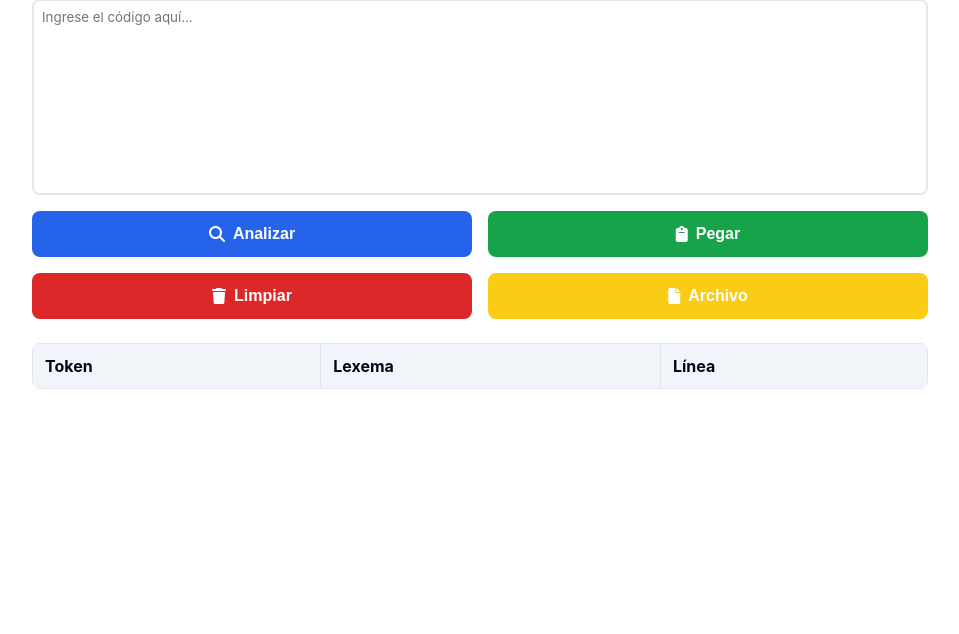
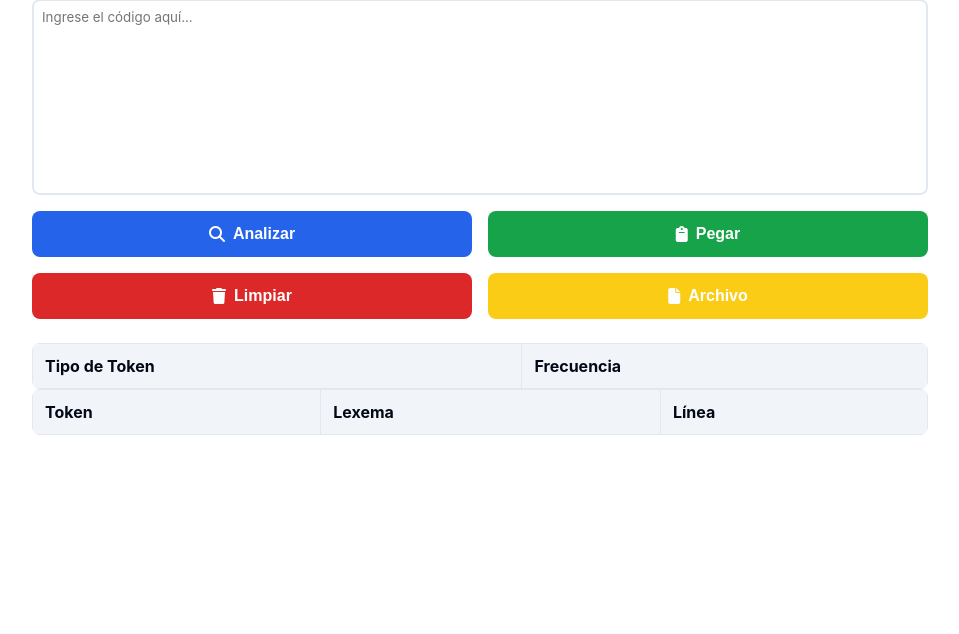
Before and after one commit to FdevMX/Analizador-Lexico-v2, a Flask app: page / in a window 1280 px wide. Shown: the part 130-764 px from the top of the page, without its empty margins (160-1119 px from the left). Run offline with Flask 3, Linux system fonts and the light colour scheme; lists and menus that the app fills with data are empty; some libraries are stand-ins or nearby versions.

Commit message:
feat: add table for token types

```diff
--- a/templates/index.html
+++ b/templates/index.html
@@ -39,6 +39,18 @@
                 <p>Tipos de tokens encontrados: <span id="tokenTypesCount">0</span></p>
             </div>
 
+            <table id="tokenTypesTable">
+                <thead>
+                    <tr>
+                        <th>Tipo de Token</th>
+                        <th>Frecuencia</th>
+                    </tr>
+                </thead>
+                <tbody>
+                    <!-- Aquí se insertarán las filas dinámicamente -->
+                </tbody>
+            </table>
+
             <table id="resultTable">
                 <thead>
                     <tr>
```
